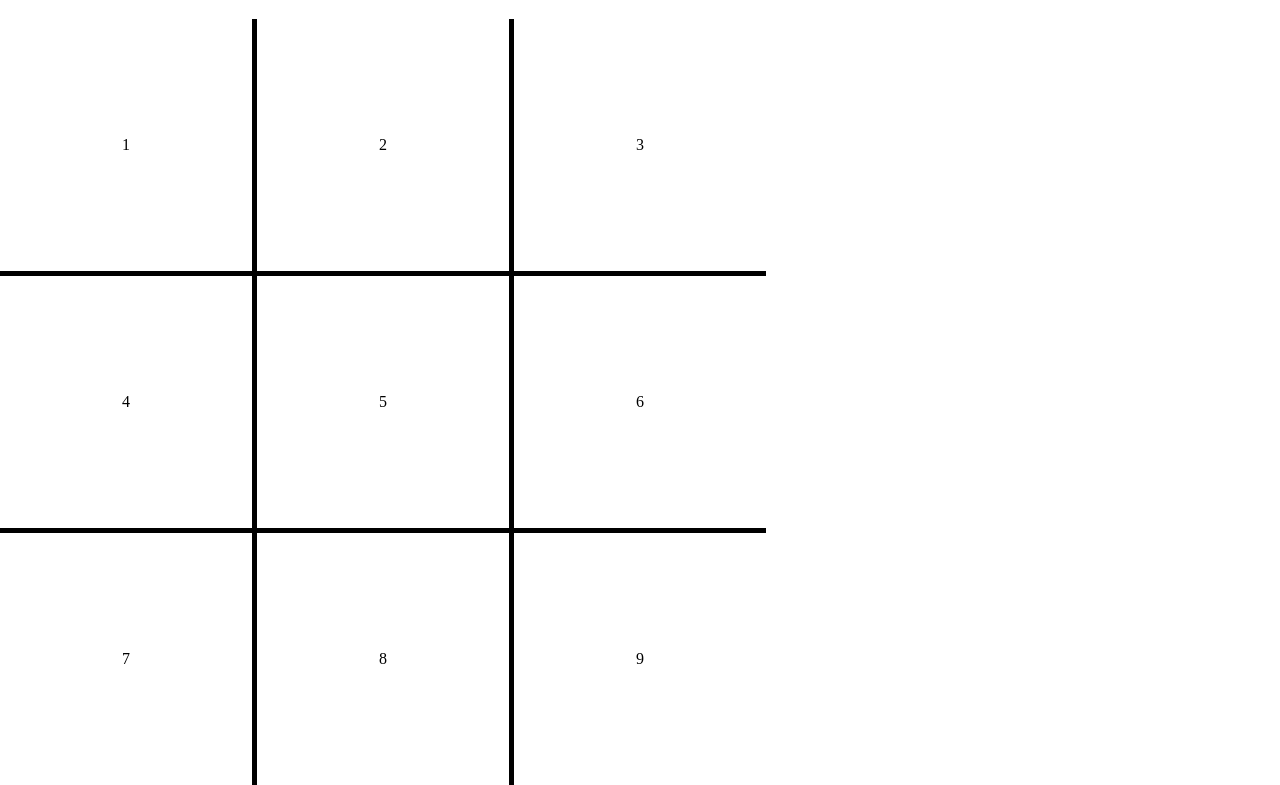
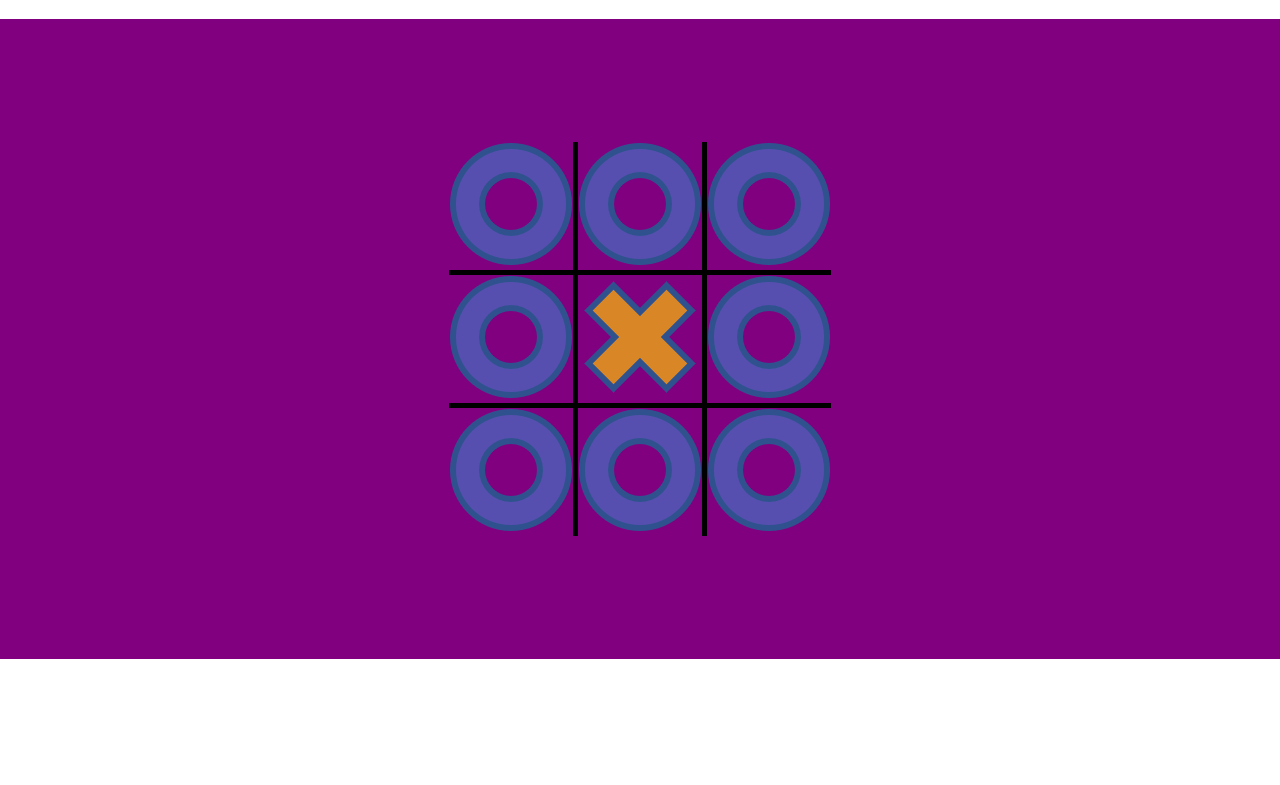
Before and after one commit to KayBeckmann/TicTacToe, a plain HTML site: page index.html in a window 1280 px wide. Shown: the part 61-846 px from the top of the page. After the commit the page ends 800 px from the top, so only its background shows below. Drawn offline with Linux system fonts and the light colour scheme.

Commit message:
Grafiken hinzugefügt

```diff
--- a/index.html
+++ b/index.html
@@ -12,22 +12,24 @@
 </head>
 <body>
   <h1>TicTacToe</h1>
+  <div class="container">
   <table>
     <tr>
-      <td>1</td>
-      <td>2</td>
-      <td>3</td>
+      <td><img src="./images/circle.png" alt=""></td>
+      <td><img src="./images/circle.png" alt=""></td>
+      <td><img src="./images/circle.png" alt=""></td>
     </tr>
     <tr>
-      <td>4</td>
-      <td>5</td>
-      <td>6</td>
+      <td><img src="./images/circle.png" alt=""></td>
+      <td><img src="./images/cross.png" alt=""></td>
+      <td><img src="./images/circle.png" alt=""></td>
     </tr>
     <tr>
-      <td>7</td>
-      <td>8</td>
-      <td>9</td>
+      <td><img src="./images/circle.png" alt=""></td>
+      <td><img src="./images/circle.png" alt=""></td>
+      <td><img src="./images/circle.png" alt=""></td>
     </tr>
   </table>
+</div>
 </body>
 </html>
--- a/style.css
+++ b/style.css
@@ -12,7 +12,7 @@ table{
   border-collapse: collapse;
 }
 tr{
-  width: 750px;
+  width: 100%;
 }
 table tr:first-child td{
   border-top:0;
@@ -27,12 +27,20 @@ table tr td:last-child{
   border-right: 0;
 }
 td{
-  width: 250px;
-  height: 250px;
+  width: 33%;
+  height: 33%;
   text-align: center;
   border: 5px solid black;
 }
 /* Klassen */
+.container{
+  background-color: purple;
+  width: 100vw;
+  height: 80vh;
+  display: flex;
+  justify-content: center;
+  align-items: center;
+}
 /* ID's */
 /* Mobile View 1000px*/
 @media (max-width: 800px) {
```
Also changed, not shown: images/circle.png (added), images/cross.png (added), images/game-over.png (added).
